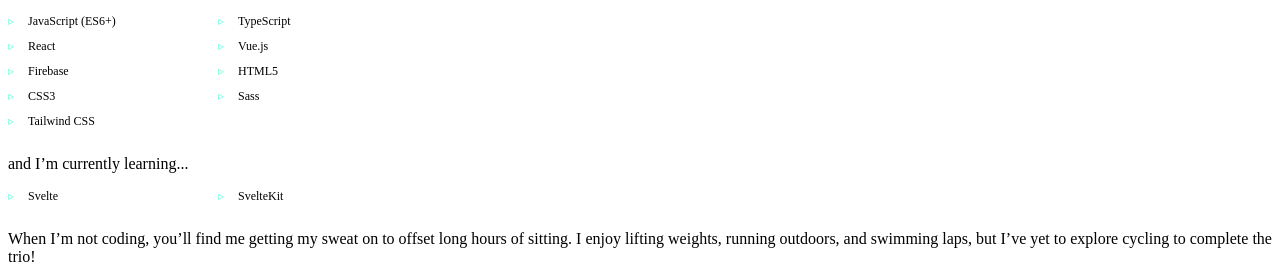
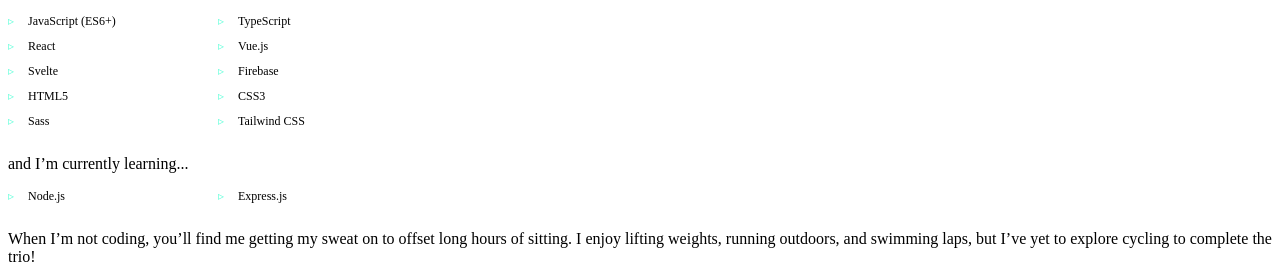
Before and after one commit to stephmunez/portfolio-website-v2, a Next.js app: page / in a window 1280 px wide. Shown: the part 3504-3768 px from the top of the page. Built offline with nearby package versions, Linux system fonts and the light colour scheme.

Commit message:
Update About.js

```diff
--- a/components/About/About.js
+++ b/components/About/About.js
@@ -10,6 +10,7 @@ const skills = [
   'TypeScript',
   'React',
   'Vue.js',
+  'Svelte',
   'Firebase',
   'HTML5',
   'CSS3',
@@ -17,7 +18,7 @@ const skills = [
   'Tailwind CSS',
 ];
 
-const currentlyLearning = ['Svelte', 'SvelteKit'];
+const currentlyLearning = ['Node.js', 'Express.js'];
 
 const About = () => {
   return (
```
